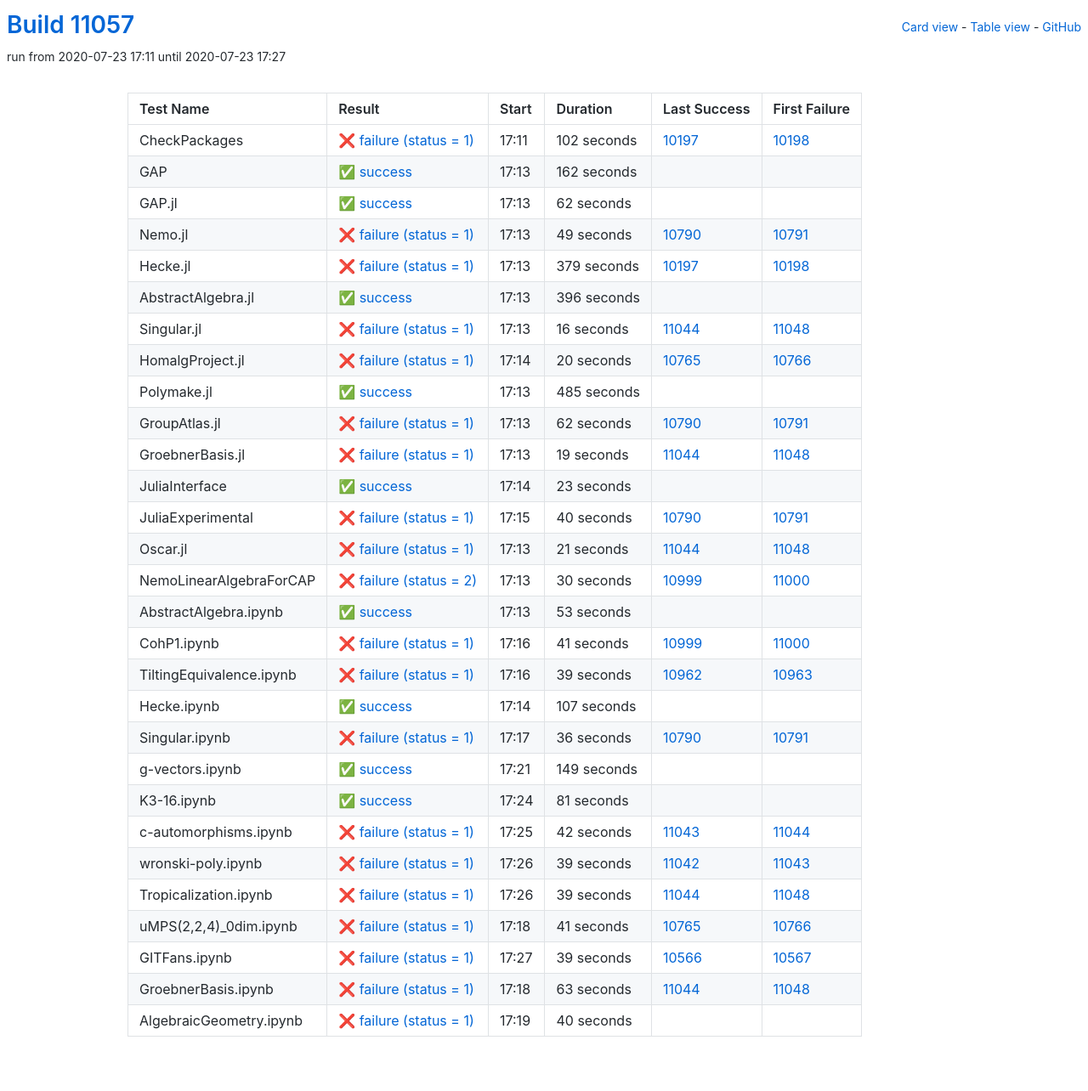
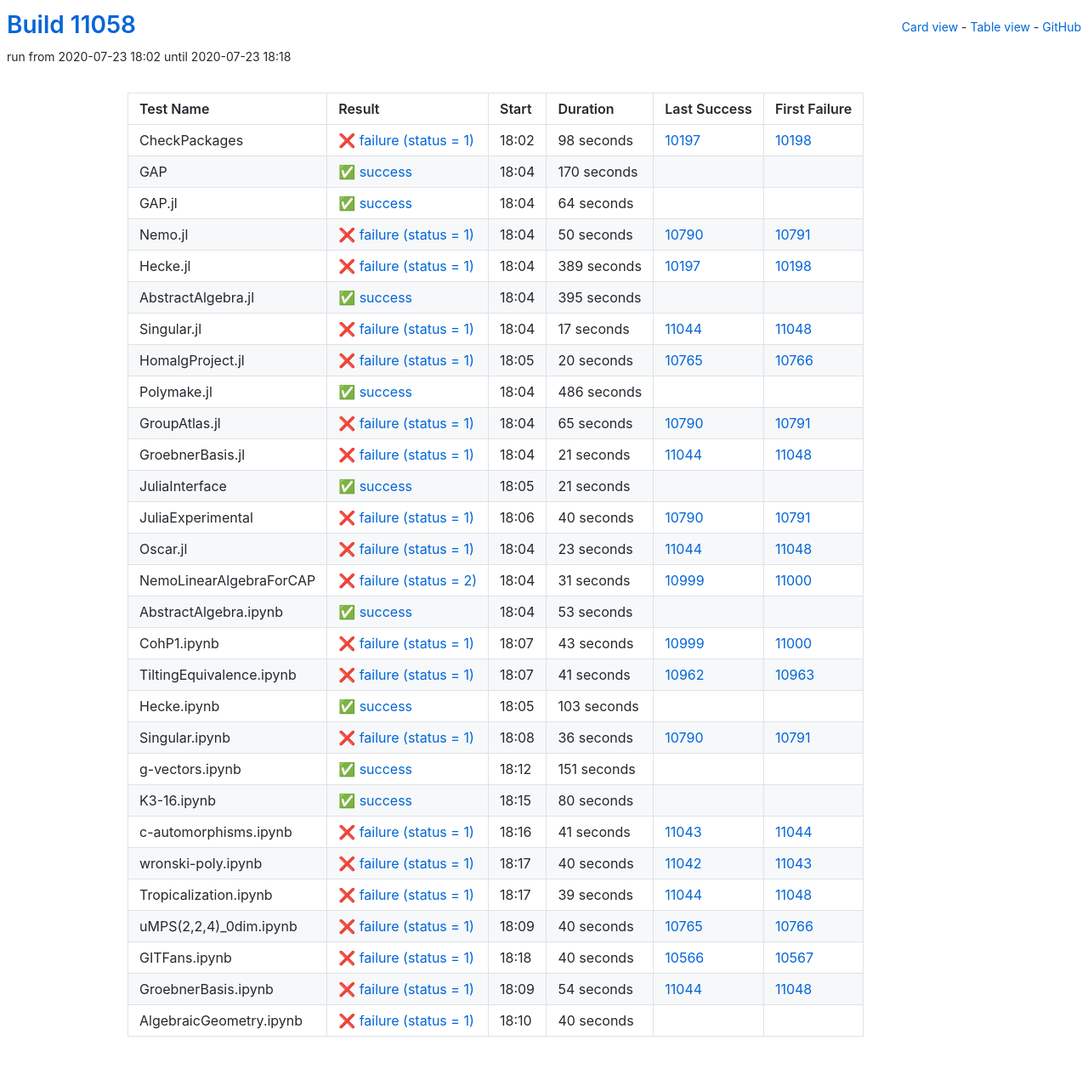
Before and after one commit to oscar-system/oscar-ci-status, a Jekyll site: the page built from table.html, in a window 1280 px wide. Shown: the whole page at 85% size. Built offline with Jekyll 4.4.1, drawn with Linux system fonts in a browser that asks for light colours.

Commit message:
Build #11058

```diff
--- a/_data/ci.yml
+++ b/_data/ci.yml
@@ -1,6 +1,6 @@
 ---
-build: 11057
-build_url: https://oscarci.mathematik.uni-kl.de/job/oscar/11057/
+build: 11058
+build_url: https://oscarci.mathematik.uni-kl.de/job/oscar/11058/
 job: oscar
 organization: oscar-system
 repo: oscar-ci-status
@@ -8,92 +8,92 @@
 tests:
 - name: CheckPackages
   id: checkpackages
-  log: https://oscarci.mathematik.uni-kl.de/job/oscar/11057/artifact/logs/build-11057/CheckPackages.log
-  start: 2020-07-23 17:11
+  log: https://oscarci.mathematik.uni-kl.de/job/oscar/11058/artifact/logs/build-11058/CheckPackages.log
+  start: 2020-07-23 18:02
   success: false
   exitcode: 1
   status: failure
-  duration: 102
+  duration: 98
   last_success: 10197
   last_success_url: https://oscarci.mathematik.uni-kl.de/job/oscar/10197/
   first_failure: 10198
   first_failure_url: https://oscarci.mathematik.uni-kl.de/job/oscar/10198/
 - name: GAP
   id: gap
-  log: https://oscarci.mathematik.uni-kl.de/job/oscar/11057/artifact/logs/build-11057/GAP.log
-  start: 2020-07-23 17:13
+  log: https://oscarci.mathematik.uni-kl.de/job/oscar/11058/artifact/logs/build-11058/GAP.log
+  start: 2020-07-23 18:04
   success: true
   exitcode: 0
   status: success
-  duration: 162
+  duration: 170
   last_success: false
   last_success_url:
   first_failure: false
   first_failure_url:
 - name: GAP.jl
   id: gap-jl
-  log: https://oscarci.mathematik.uni-kl.de/job/oscar/11057/artifact/logs/build-11057/GAP.jl.log
-  start: 2020-07-23 17:13
+  log: https://oscarci.mathematik.uni-kl.de/job/oscar/11058/artifact/logs/build-11058/GAP.jl.log
+  start: 2020-07-23 18:04
   success: true
   exitcode: 0
   status: success
-  duration: 62
+  duration: 64
   last_success: false
   last_success_url:
   first_failure: false
   first_failure_url:
 - name: Nemo.jl
   id: nemo-jl
-  log: https://oscarci.mathematik.uni-kl.de/job/oscar/11057/artifact/logs/build-11057/Nemo.jl.log
-  start: 2020-07-23 17:13
+  log: https://oscarci.mathematik.uni-kl.de/job/oscar/11058/artifact/logs/build-11058/Nemo.jl.log
+  start: 2020-07-23 18:04
   success: false
   exitcode: 1
   status: failure
-  duration: 49
+  duration: 50
   last_success: 10790
   last_success_url: https://oscarci.mathematik.uni-kl.de/job/oscar/10790/
   first_failure: 10791
   first_failure_url: https://oscarci.mathematik.uni-kl.de/job/oscar/10791/
 - name: Hecke.jl
   id: hecke-jl
-  log: https://oscarci.mathematik.uni-kl.de/job/oscar/11057/artifact/logs/build-11057/Hecke.jl.log
-  start: 2020-07-23 17:13
+  log: https://oscarci.mathematik.uni-kl.de/job/oscar/11058/artifact/logs/build-11058/Hecke.jl.log
+  start: 2020-07-23 18:04
   success: false
   exitcode: 1
   status: failure
-  duration: 379
+  duration: 389
   last_success: 10197
   last_success_url: https://oscarci.mathematik.uni-kl.de/job/oscar/10197/
   first_failure: 10198
   first_failure_url: https://oscarci.mathematik.uni-kl.de/job/oscar/10198/
 - name: AbstractAlgebra.jl
   id: abstractalgebra-jl
-  log: https://oscarci.mathematik.uni-kl.de/job/oscar/11057/artifact/logs/build-11057/AbstractAlgebra.jl.log
-  start: 2020-07-23 17:13
+  log: https://oscarci.mathematik.uni-kl.de/job/oscar/11058/artifact/logs/build-11058/AbstractAlgebra.jl.log
+  start: 2020-07-23 18:04
   success: true
   exitcode: 0
   status: success
-  duration: 396
+  duration: 395
   last_success: false
   last_success_url:
   first_failure: false
   first_failure_url:
 - name: Singular.jl
   id: singular-jl
-  log: https://oscarci.mathematik.uni-kl.de/job/oscar/11057/artifact/logs/build-11057/Singular.jl.log
-  start: 2020-07-23 17:13
+  log: https://oscarci.mathematik.uni-kl.de/job/oscar/11058/artifact/logs/build-11058/Singular.jl.log
+  start: 2020-07-23 18:04
   success: false
   exitcode: 1
   status: failure
-  duration: 16
+  duration: 17
   last_success: 11044
   last_success_url: https://oscarci.mathematik.uni-kl.de/job/oscar/11044/
   first_failure: 11048
   first_failure_url: https://oscarci.mathematik.uni-kl.de/job/oscar/11048/
 - name: HomalgProject.jl
   id: homalgproject-jl
-  log: https://oscarci.mathematik.uni-kl.de/job/oscar/11057/artifact/logs/build-11057/HomalgProject.jl.log
-  start: 2020-07-23 17:14
+  log: https://oscarci.mathematik.uni-kl.de/job/oscar/11058/artifact/logs/build-11058/HomalgProject.jl.log
+  start: 2020-07-23 18:05
   success: false
   exitcode: 1
   status: failure
@@ -104,56 +104,56 @@
   first_failure_url: https://oscarci.mathematik.uni-kl.de/job/oscar/10766/
 - name: Polymake.jl
   id: polymake-jl
-  log: https://oscarci.mathematik.uni-kl.de/job/oscar/11057/artifact/logs/build-11057/Polymake.jl.log
-  start: 2020-07-23 17:13
+  log: https://oscarci.mathematik.uni-kl.de/job/oscar/11058/artifact/logs/build-11058/Polymake.jl.log
+  start: 2020-07-23 18:04
   success: true
   exitcode: 0
   status: success
-  duration: 485
+  duration: 486
   last_success: false
   last_success_url:
   first_failure: false
   first_failure_url:
 - name: GroupAtlas.jl
   id: groupatlas-jl
-  log: https://oscarci.mathematik.uni-kl.de/job/oscar/11057/artifact/logs/build-11057/GroupAtlas.jl.log
-  start: 2020-07-23 17:13
+  log: https://oscarci.mathematik.uni-kl.de/job/oscar/11058/artifact/logs/build-11058/GroupAtlas.jl.log
+  start: 2020-07-23 18:04
   success: false
   exitcode: 1
   status: failure
-  duration: 62
+  duration: 65
   last_success: 10790
   last_success_url: https://oscarci.mathematik.uni-kl.de/job/oscar/10790/
   first_failure: 10791
   first_failure_url: https://oscarci.mathematik.uni-kl.de/job/oscar/10791/
 - name: GroebnerBasis.jl
   id: groebnerbasis-jl
-  log: https://oscarci.mathematik.uni-kl.de/job/oscar/11057/artifact/logs/build-11057/GroebnerBasis.jl.log
-  start: 2020-07-23 17:13
+  log: https://oscarci.mathematik.uni-kl.de/job/oscar/11058/artifact/logs/build-11058/GroebnerBasis.jl.log
+  start: 2020-07-23 18:04
   success: false
   exitcode: 1
   status: failure
-  duration: 19
+  duration: 21
   last_success: 11044
   last_success_url: https://oscarci.mathematik.uni-kl.de/job/oscar/11044/
   first_failure: 11048
   first_failure_url: https://oscarci.mathematik.uni-kl.de/job/oscar/11048/
 - name: JuliaInterface
   id: juliainterface
-  log: https://oscarci.mathematik.uni-kl.de/job/oscar/11057/artifact/logs/build-11057/JuliaInterface.log
-  start: 2020-07-23 17:14
+  log: https://oscarci.mathematik.uni-kl.de/job/oscar/11058/artifact/logs/build-11058/JuliaInterface.log
+  start: 2020-07-23 18:05
   success: true
   exitcode: 0
   status: success
-  duration: 23
+  duration: 21
   last_success: false
   last_success_url:
   first_failure: false
   first_failure_url:
 - name: JuliaExperimental
   id: juliaexperimental
-  log: https://oscarci.mathematik.uni-kl.de/job/oscar/11057/artifact/logs/build-11057/JuliaExperimental.log
-  start: 2020-07-23 17:15
+  log: https://oscarci.mathematik.uni-kl.de/job/oscar/11058/artifact/logs/build-11058/JuliaExperimental.log
+  start: 2020-07-23 18:06
   success: false
   exitcode: 1
   status: failure
@@ -164,32 +164,32 @@
   first_failure_url: https://oscarci.mathematik.uni-kl.de/job/oscar/10791/
 - name: Oscar.jl
   id: oscar-jl
-  log: https://oscarci.mathematik.uni-kl.de/job/oscar/11057/artifact/logs/build-11057/Oscar.jl.log
-  start: 2020-07-23 17:13
+  log: https://oscarci.mathematik.uni-kl.de/job/oscar/11058/artifact/logs/build-11058/Oscar.jl.log
+  start: 2020-07-23 18:04
   success: false
   exitcode: 1
   status: failure
-  duration: 21
+  duration: 23
   last_success: 11044
   last_success_url: https://oscarci.mathematik.uni-kl.de/job/oscar/11044/
   first_failure: 11048
   first_failure_url: https://oscarci.mathematik.uni-kl.de/job/oscar/11048/
 - name: NemoLinearAlgebraForCAP
   id: nemolinearalgebraforcap
-  log: https://oscarci.mathematik.uni-kl.de/job/oscar/11057/artifact/logs/build-11057/NemoLinearAlgebraForCAP.log
-  start: 2020-07-23 17:13
+  log: https://oscarci.mathematik.uni-kl.de/job/oscar/11058/artifact/logs/build-11058/NemoLinearAlgebraForCAP.log
+  start: 2020-07-23 18:04
   success: false
   exitcode: 2
   status: failure
-  duration: 30
+  duration: 31
   last_success: 10999
   last_success_url: https://oscarci.mathematik.uni-kl.de/job/oscar/10999/
   first_failure: 11000
   first_failure_url: https://oscarci.mathematik.uni-kl.de/job/oscar/11000/
 - name: AbstractAlgebra.ipynb
   id: abstractalgebra-ipynb
-  log: https://oscarci.mathematik.uni-kl.de/job/oscar/11057/artifact/logs/build-11057/AbstractAlgebra.ipynb.log
-  start: 2020-07-23 17:13
+  log: https://oscarci.mathematik.uni-kl.de/job/oscar/11058/artifact/logs/build-11058/AbstractAlgebra.ipynb.log
+  start: 2020-07-23 18:04
   success: true
   exitcode: 0
   status: success
@@ -200,44 +200,44 @@
   first_failure_url:
 - name: CohP1.ipynb
   id: cohp1-ipynb
-  log: https://oscarci.mathematik.uni-kl.de/job/oscar/11057/artifact/logs/build-11057/CohP1.ipynb.log
-  start: 2020-07-23 17:16
+  log: https://oscarci.mathematik.uni-kl.de/job/oscar/11058/artifact/logs/build-11058/CohP1.ipynb.log
+  start: 2020-07-23 18:07
   success: false
   exitcode: 1
   status: failure
-  duration: 41
+  duration: 43
   last_success: 10999
   last_success_url: https://oscarci.mathematik.uni-kl.de/job/oscar/10999/
   first_failure: 11000
   first_failure_url: https://oscarci.mathematik.uni-kl.de/job/oscar/11000/
 - name: TiltingEquivalence.ipynb
   id: tiltingequivalence-ipynb
-  log: https://oscarci.mathematik.uni-kl.de/job/oscar/11057/artifact/logs/build-11057/TiltingEquivalence.ipynb.log
-  start: 2020-07-23 17:16
+  log: https://oscarci.mathematik.uni-kl.de/job/oscar/11058/artifact/logs/build-11058/TiltingEquivalence.ipynb.log
+  start: 2020-07-23 18:07
   success: false
   exitcode: 1
   status: failure
-  duration: 39
+  duration: 41
   last_success: 10962
   last_success_url: https://oscarci.mathematik.uni-kl.de/job/oscar/10962/
   first_failure: 10963
   first_failure_url: https://oscarci.mathematik.uni-kl.de/job/oscar/10963/
 - name: Hecke.ipynb
   id: hecke-ipynb
-  log: https://oscarci.mathematik.uni-kl.de/job/oscar/11057/artifact/logs/build-11057/Hecke.ipynb.log
-  start: 2020-07-23 17:14
+  log: https://oscarci.mathematik.uni-kl.de/job/oscar/11058/artifact/logs/build-11058/Hecke.ipynb.log
+  start: 2020-07-23 18:05
   success: true
   exitcode: 0
   status: success
-  duration: 107
+  duration: 103
   last_success: false
   last_success_url:
   first_failure: false
   first_failure_url:
 - name: Singular.ipynb
   id: singular-ipynb
-  log: https://oscarci.mathematik.uni-kl.de/job/oscar/11057/artifact/logs/build-11057/Singular.ipynb.log
-  start: 2020-07-23 17:17
+  log: https://oscarci.mathematik.uni-kl.de/job/oscar/11058/artifact/logs/build-11058/Singular.ipynb.log
+  start: 2020-07-23 18:08
   success: false
   exitcode: 1
   status: failure
@@ -248,56 +248,56 @@
   first_failure_url: https://oscarci.mathematik.uni-kl.de/job/oscar/10791/
 - name: g-vectors.ipynb
   id: g-vectors-ipynb
-  log: https://oscarci.mathematik.uni-kl.de/job/oscar/11057/artifact/logs/build-11057/g-vectors.ipynb.log
-  start: 2020-07-23 17:21
+  log: https://oscarci.mathematik.uni-kl.de/job/oscar/11058/artifact/logs/build-11058/g-vectors.ipynb.log
+  start: 2020-07-23 18:12
   success: true
   exitcode: 0
   status: success
-  duration: 149
+  duration: 151
   last_success: false
   last_success_url:
   first_failure: false
   first_failure_url:
 - name: K3-16.ipynb
   id: k3-16-ipynb
-  log: https://oscarci.mathematik.uni-kl.de/job/oscar/11057/artifact/logs/build-11057/K3-16.ipynb.log
-  start: 2020-07-23 17:24
+  log: https://oscarci.mathematik.uni-kl.de/job/oscar/11058/artifact/logs/build-11058/K3-16.ipynb.log
+  start: 2020-07-23 18:15
   success: true
   exitcode: 0
   status: success
-  duration: 81
+  duration: 80
   last_success: false
   last_success_url:
   first_failure: false
   first_failure_url:
 - name: c-automorphisms.ipynb
   id: c-automorphisms-ipynb
-  log: https://oscarci.mathematik.uni-kl.de/job/oscar/11057/artifact/logs/build-11057/c-automorphisms.ipynb.log
-  start: 2020-07-23 17:25
+  log: https://oscarci.mathematik.uni-kl.de/job/oscar/11058/artifact/logs/build-11058/c-automorphisms.ipynb.log
+  start: 2020-07-23 18:16
   success: false
   exitcode: 1
   status: failure
-  duration: 42
+  duration: 41
   last_success: 11043
   last_success_url: https://oscarci.mathematik.uni-kl.de/job/oscar/11043/
   first_failure: 11044
   first_failure_url: https://oscarci.mathematik.uni-kl.de/job/oscar/11044/
 - name: wronski-poly.ipynb
   id: wronski-poly-ipynb
-  log: https://oscarci.mathematik.uni-kl.de/job/oscar/11057/artifact/logs/build-11057/wronski-poly.ipynb.log
-  start: 2020-07-23 17:26
+  log: https://oscarci.mathematik.uni-kl.de/job/oscar/11058/artifact/logs/build-11058/wronski-poly.ipynb.log
+  start: 2020-07-23 18:17
   success: false
   exitcode: 1
   status: failure
-  duration: 39
+  duration: 40
   last_success: 11042
   last_success_url: https://oscarci.mathematik.uni-kl.de/job/oscar/11042/
   first_failure: 11043
   first_failure_url: https://oscarci.mathematik.uni-kl.de/job/oscar/11043/
 - name: Tropicalization.ipynb
   id: tropicalization-ipynb
-  log: https://oscarci.mathematik.uni-kl.de/job/oscar/11057/artifact/logs/build-11057/Tropicalization.ipynb.log
-  start: 2020-07-23 17:26
+  log: https://oscarci.mathematik.uni-kl.de/job/oscar/11058/artifact/logs/build-11058/Tropicalization.ipynb.log
+  start: 2020-07-23 18:17
   success: false
   exitcode: 1
   status: failure
@@ -308,44 +308,44 @@
   first_failure_url: https://oscarci.mathematik.uni-kl.de/job/oscar/11048/
 - name: uMPS(2,2,4)_0dim.ipynb
   id: umps-2-2-4-0dim-ipynb
-  log: https://oscarci.mathematik.uni-kl.de/job/oscar/11057/artifact/logs/build-11057/uMPS-2-2-4-_0dim.ipynb.log
-  start: 2020-07-23 17:18
+  log: https://oscarci.mathematik.uni-kl.de/job/oscar/11058/artifact/logs/build-11058/uMPS-2-2-4-_0dim.ipynb.log
+  start: 2020-07-23 18:09
   success: false
   exitcode: 1
   status: failure
-  duration: 41
+  duration: 40
   last_success: 10765
   last_success_url: https://oscarci.mathematik.uni-kl.de/job/oscar/10765/
   first_failure: 10766
   first_failure_url: https://oscarci.mathematik.uni-kl.de/job/oscar/10766/
 - name: GITFans.ipynb
   id: gitfans-ipynb
-  log: https://oscarci.mathematik.uni-kl.de/job/oscar/11057/artifact/logs/build-11057/GITFans.ipynb.log
-  start: 2020-07-23 17:27
+  log: https://oscarci.mathematik.uni-kl.de/job/oscar/11058/artifact/logs/build-11058/GITFans.ipynb.log
+  start: 2020-07-23 18:18
   success: false
   exitcode: 1
   status: failure
-  duration: 39
+  duration: 40
   last_success: 10566
   last_success_url: https://oscarci.mathematik.uni-kl.de/job/oscar/10566/
   first_failure: 10567
   first_failure_url: https://oscarci.mathematik.uni-kl.de/job/oscar/10567/
 - name: GroebnerBasis.ipynb
   id: groebnerbasis-ipynb
-  log: https://oscarci.mathematik.uni-kl.de/job/oscar/11057/artifact/logs/build-11057/GroebnerBasis.ipynb.log
-  start: 2020-07-23 17:18
+  log: https://oscarci.mathematik.uni-kl.de/job/oscar/11058/artifact/logs/build-11058/GroebnerBasis.ipynb.log
+  start: 2020-07-23 18:09
   success: false
   exitcode: 1
   status: failure
-  duration: 63
+  duration: 54
   last_success: 11044
   last_success_url: https://oscarci.mathematik.uni-kl.de/job/oscar/11044/
   first_failure: 11048
   first_failure_url: https://oscarci.mathematik.uni-kl.de/job/oscar/11048/
 - name: AlgebraicGeometry.ipynb
   id: algebraicgeometry-ipynb
-  log: https://oscarci.mathematik.uni-kl.de/job/oscar/11057/artifact/logs/build-11057/AlgebraicGeometry.ipynb.log
-  start: 2020-07-23 17:19
+  log: https://oscarci.mathematik.uni-kl.de/job/oscar/11058/artifact/logs/build-11058/AlgebraicGeometry.ipynb.log
+  start: 2020-07-23 18:10
   success: false
   exitcode: 1
   status: failure
```
Also changed, not shown: README.md.
